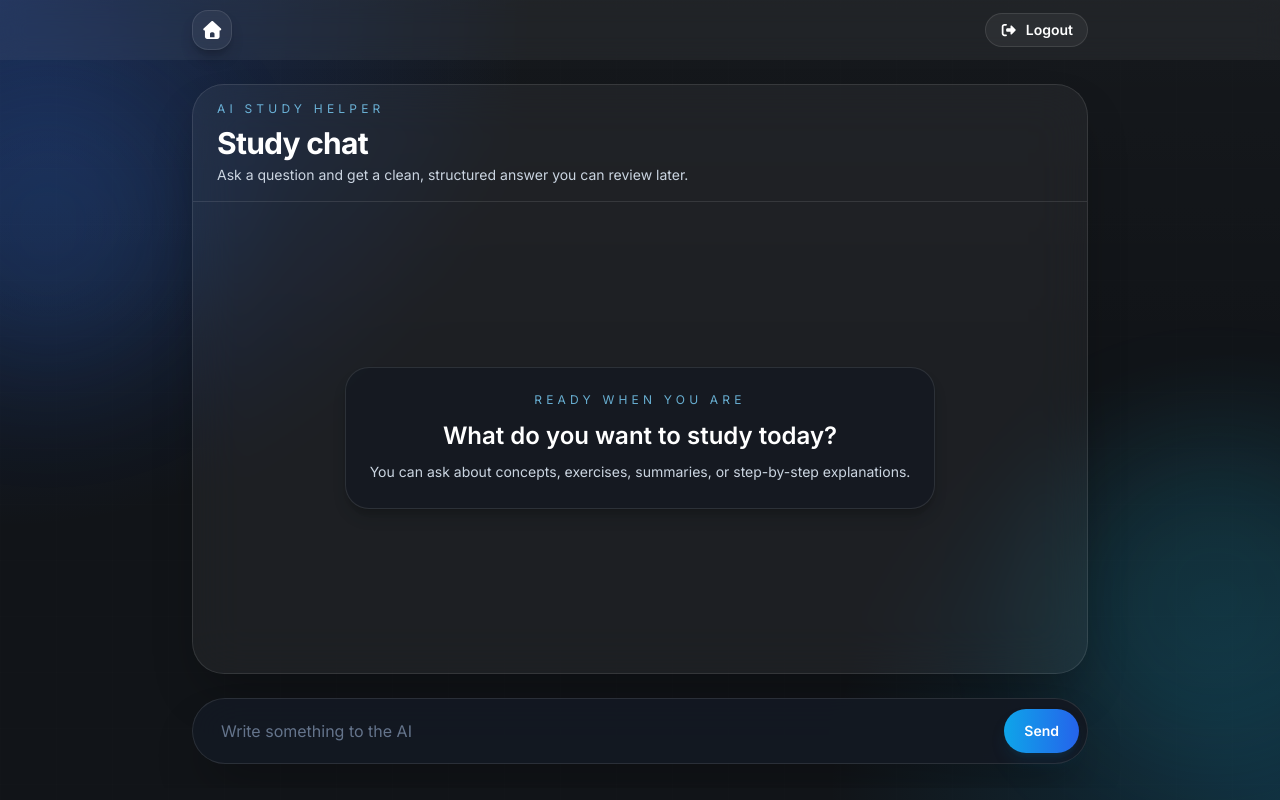
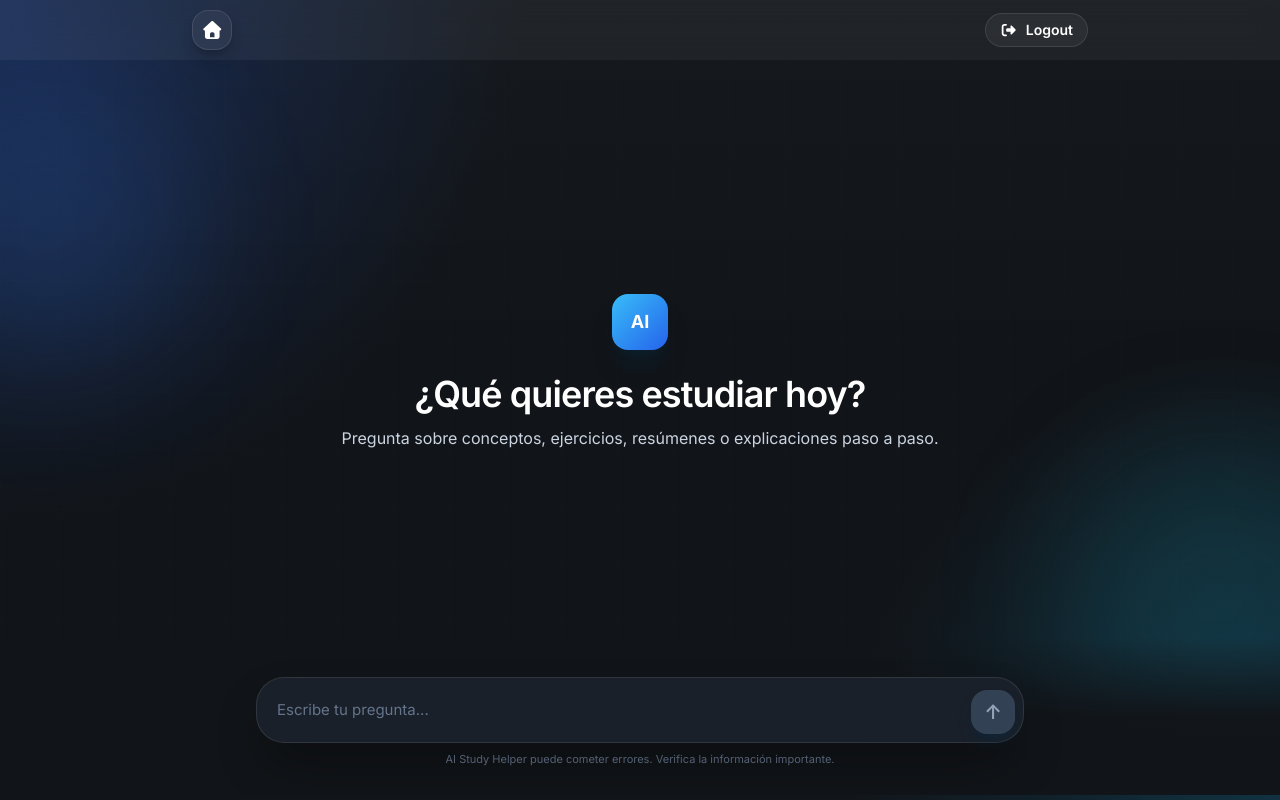
Before and after one commit to Yedal2607/AI_Study_Helper, a React (Vite) app in the folder frontend/: page /chat in a window 1280 px wide. Built offline with nearby package versions, Linux system fonts and the light colour scheme; sample sign-in values are in the browser's storage.

Commit message:
restyle(chatbox): change chatbox design

```diff
--- a/frontend/src/features/ai-chat/components/ChatBox.jsx
+++ b/frontend/src/features/ai-chat/components/ChatBox.jsx
@@ -1,109 +1,149 @@
-import { useState } from "react";
 import ReactMarkdown from "react-markdown";
-import {useSendAIMessage} from "../hooks/useSendAIMessage"
+import { useSendAIMessage } from "../hooks/useSendAIMessage";
 
 function ChatBox() {
-  const {text, setText, answer, loading, hasConversation, askAI} = useSendAIMessage();
+  const { text, setText, question, answer, loading, hasConversation, askAI } = useSendAIMessage();
 
   return (
-    <main className="relative h-[calc(100vh-72px)] overflow-hidden bg-transparent text-white">
-
-      <section className="relative mx-auto flex h-full w-full max-w-6xl flex-col gap-6 px-4 py-6 sm:px-6 lg:px-8">
-        <div className="mx-auto flex w-full max-w-4xl flex-1 min-h-0 flex-col overflow-hidden rounded-[2rem] border border-white/10 bg-white/5 shadow-2xl shadow-black/30 backdrop-blur-xl">
-          <div className="border-b border-white/10 px-5 py-4 sm:px-6">
-            <p className="text-xs uppercase tracking-[0.35em] text-sky-300/80">AI Study Helper</p>
-            <h1 className="mt-2 text-2xl font-bold tracking-tight sm:text-3xl">Study chat</h1>
-            <p className="mt-1 text-sm text-slate-300">
-              Ask a question and get a clean, structured answer you can review later.
-            </p>
-          </div>
-
+    <main className="relative h-[calc(100vh-65px)] overflow-hidden text-white">
+      <section className="mx-auto flex h-full w-full max-w-5xl flex-col px-4 sm:px-6 lg:px-8">
         <div
           aria-live="polite"
-            className={`flex-1 min-h-0 overflow-y-auto px-5 py-6 sm:px-6 ${
+          className={`flex-1 min-h-0 overflow-y-auto py-8 pb-36 sm:py-12 sm:pb-40 ${
             hasConversation ? "" : "flex items-center justify-center"
           }`}
         >
-            {answer ? (
-              <div className="mx-auto w-full max-w-3xl rounded-[1.5rem] border-[0]  p-5 text-sm whitespace-pre-wrap  sm:p-6">
+          {hasConversation ? (
+            <div className="mx-auto flex w-full max-w-3xl flex-col gap-8">
+              {question && (
+                <div className="flex justify-end">
+                  <p className="max-w-[85%] rounded-3xl rounded-br-md bg-sky-600 px-5 py-3.5 text-sm leading-6 text-white shadow-lg shadow-sky-950/20 sm:text-base">
+                    {question}
+                  </p>
+                </div>
+              )}
+
+              <div className="flex gap-3 sm:gap-4">
+                <div className="flex h-9 w-9 shrink-0 items-center justify-center rounded-xl bg-gradient-to-br from-sky-400 to-blue-600 text-sm font-bold shadow-lg shadow-sky-950/40">
+                  AI
+                </div>
+                <div className="min-w-0 flex-1 pt-1">
+                  {loading ? (
+                    <div className="flex h-8 items-center gap-1.5">
+                      <span className="h-2 w-2 animate-bounce rounded-full bg-sky-300 [animation-delay:-0.3s]" />
+                      <span className="h-2 w-2 animate-bounce rounded-full bg-sky-300 [animation-delay:-0.15s]" />
+                      <span className="h-2 w-2 animate-bounce rounded-full bg-sky-300" />
+                    </div>
+                  ) : (
                     <ReactMarkdown
                       components={{
                         h1: ({ children }) => (
-                      <h1 className="mb-4 text-3xl font-bold tracking-tight sm:text-4xl">
+                          <h1 className="mb-5 mt-1 border-b border-white/10 pb-3 text-3xl font-bold tracking-tight text-white sm:text-4xl">
                             {children}
                           </h1>
                         ),
                         h2: ({ children }) => (
-                      <h2 className="mb-3 text-2xl font-semibold tracking-tight">
+                          <h2 className="mb-3 mt-8 text-2xl font-semibold tracking-tight text-white first:mt-0">
                             {children}
                           </h2>
                         ),
                         h3: ({ children }) => (
-                      <h3 className="mb-2 text-xl font-semibold">{children}</h3>
+                          <h3 className="mb-2 mt-6 text-xl font-semibold text-slate-50">{children}</h3>
                         ),
                         h4: ({ children }) => (
-                      <h4 className="mb-2 text-lg font-medium">{children}</h4>
-                    ),
-                    h5: ({ children }) => (
-                      <h5 className="mb-1 text-base font-medium">{children}</h5>
-                    ),
-                    h6: ({ children }) => (
-                      <h6 className="mb-1 text-sm font-medium">{children}</h6>
+                          <h4 className="mb-2 mt-5 text-lg font-semibold text-slate-100">{children}</h4>
                         ),
                         p: ({ children }) => (
-                      <p className="mb-3 text-base leading-7 text-slate-100">{children}</p>
+                          <p className="mb-5 text-[15px] leading-7 text-slate-200 last:mb-0 sm:text-base">{children}</p>
+                        ),
+                        strong: ({ children }) => <strong className="font-semibold text-white">{children}</strong>,
+                        a: ({ children, href }) => (
+                          <a href={href} target="_blank" rel="noreferrer" className="font-medium text-sky-300 underline decoration-sky-400/50 underline-offset-4 transition hover:text-sky-200">
+                            {children}
+                          </a>
                         ),
                         ul: ({ children }) => (
-                      <ul className="list-disc space-y-1 pl-5 text-slate-100">{children}</ul>
+                          <ul className="mb-5 ml-1 list-disc space-y-2 pl-5 text-[15px] leading-7 text-slate-200 marker:text-sky-400 sm:text-base">
+                            {children}
+                          </ul>
                         ),
-                    li: ({ children }) => <li className="ml-1">{children}</li>,
                         ol: ({ children }) => (
-                      <ol className="list-decimal space-y-1 pl-5 text-slate-100">{children}</ol>
+                          <ol className="mb-5 ml-1 list-decimal space-y-2 pl-5 text-[15px] leading-7 text-slate-200 marker:font-semibold marker:text-sky-300 sm:text-base">
+                            {children}
+                          </ol>
                         ),
+                        li: ({ children }) => <li className="pl-1">{children}</li>,
+                        blockquote: ({ children }) => (
+                          <blockquote className="mb-5 border-l-2 border-sky-400/80 bg-sky-400/5 py-1 pl-4 pr-3 italic text-slate-300">
+                            {children}
+                          </blockquote>
+                        ),
+                        pre: ({ children }) => (
+                          <pre className="mb-5 overflow-x-auto rounded-xl border border-white/10 bg-[#0c1016] p-4 text-sm leading-6 text-slate-200 shadow-inner shadow-black/30">
+                            {children}
+                          </pre>
+                        ),
+                        code: ({ children, className }) => {
+                          const isBlock = Boolean(className);
+                          return (
+                            <code className={isBlock ? "font-mono text-[13px] text-slate-100" : "rounded-md bg-white/10 px-1.5 py-0.5 font-mono text-[0.85em] text-sky-200"}>
+                              {children}
+                            </code>
+                          );
+                        },
+                        hr: () => <hr className="my-7 border-white/10" />,
                       }}
                     >
                       {answer}
                     </ReactMarkdown>
+                  )}
                 </div>
-            ) : loading ? (
-              <p className="mx-auto max-w-2xl animate-pulse text-sm text-slate-300">
-                Thinking...
-              </p>
+              </div>
+            </div>
           ) : (
-              <div className="mx-auto max-w-2xl rounded-[1.5rem] border border-white/10 bg-[#141922]/80 p-6 text-center shadow-lg shadow-black/20">
-                <p className="text-xs uppercase tracking-[0.35em] text-sky-300/80">Ready when you are</p>
-                <h2 className="mt-3 text-2xl font-semibold">What do you want to study today?</h2>
-                <p className="mt-2 text-sm leading-6 text-slate-300">
-                  You can ask about concepts, exercises, summaries, or step-by-step explanations.
+            <div className="mx-auto max-w-2xl px-4 text-center">
+              <div className="mx-auto flex h-14 w-14 items-center justify-center rounded-2xl bg-gradient-to-br from-sky-400 to-blue-600 text-lg font-bold shadow-xl shadow-sky-950/30">
+                AI
+              </div>
+              <h1 className="mt-6 text-3xl font-semibold tracking-tight sm:text-4xl">{"\u00BFQu\u00E9 quieres estudiar hoy?"}</h1>
+              <p className="mt-3 text-sm leading-6 text-slate-300 sm:text-base">
+                Pregunta sobre conceptos, ejercicios, resúmenes o explicaciones paso a paso.
               </p>
             </div>
           )}
         </div>
-        </div>
 
+        <div className="absolute inset-x-0 bottom-0 bg-gradient-to-t from-[#111418] via-[#111418]/95 to-transparent px-4 pb-5 pt-10 sm:px-6 sm:pb-7">
           <form
             onSubmit={askAI}
-          className={`mx-auto flex w-full max-w-4xl shrink-0 items-center rounded-full border border-white/10 bg-[#141922]/95 p-2 shadow-2xl shadow-black/30 backdrop-blur-xl transition-all duration-300 ${
-            text ? "max-w-4xl" : "max-w-3xl"
-          }`}
+            className="mx-auto flex w-full max-w-3xl items-end gap-2 rounded-[1.75rem] border border-white/10 bg-[#1b212b]/95 p-2 pl-4 shadow-2xl shadow-black/40 backdrop-blur-xl transition focus-within:border-sky-400/50 focus-within:ring-4 focus-within:ring-sky-400/10 sm:pl-5"
           >
-          <input
+            <textarea
               value={text}
               onChange={(e) => setText(e.target.value)}
-            type="text"
+              onKeyDown={(e) => {
+                if (e.key === "Enter" && !e.shiftKey) {
+                  askAI(e);
+                }
+              }}
+              rows="1"
               disabled={loading}
-            placeholder="Write something to the AI"
-            className="flex-1 bg-transparent px-5 py-3 text-white outline-none placeholder:text-slate-500 disabled:cursor-not-allowed"
+              placeholder="Escribe tu pregunta..."
+              className="max-h-32 min-h-[48px] flex-1 resize-none bg-transparent py-3 text-[15px] leading-6 text-white outline-none placeholder:text-slate-500 disabled:cursor-not-allowed"
             />
             <button
               type="submit"
-            value="Send"
-            disabled={loading}
-            className="rounded-full bg-gradient-to-r from-sky-500 to-blue-600 px-5 py-3 text-sm font-semibold text-white shadow-lg shadow-sky-900/30 transition hover:-translate-y-0.5 hover:from-sky-400 hover:to-blue-500 disabled:cursor-not-allowed disabled:opacity-70"
+              disabled={loading || !text.trim()}
+              aria-label="Enviar mensaje"
+              className="flex h-11 w-11 shrink-0 items-center justify-center rounded-2xl bg-sky-500 text-xl font-semibold text-white shadow-lg shadow-sky-950/30 transition hover:bg-sky-400 disabled:cursor-not-allowed disabled:bg-slate-700 disabled:text-slate-400"
             >
-            Send
+              &#8593;
             </button>
           </form>
+          <p className="mt-2 text-center text-[11px] text-slate-500">
+            AI Study Helper puede cometer errores. Verifica la información importante.
+          </p>
+        </div>
       </section>
     </main>
   );
--- a/frontend/src/features/ai-chat/hooks/useSendAIMessage.jsx
+++ b/frontend/src/features/ai-chat/hooks/useSendAIMessage.jsx
@@ -1,19 +1,24 @@
 import { useState } from "react";
 import { useAuth } from "../../authentication/context/AuthContext";
+
 export const useSendAIMessage = () => {
   const [text, setText] = useState("");
+  const [question, setQuestion] = useState("");
   const [answer, setAnswer] = useState("");
   const [loading, setLoading] = useState(false);
-  const hasConversation = Boolean(answer) || loading;
+  const hasConversation = Boolean(question) || loading;
   const { token, logout } = useAuth();
+
   const askAI = async (e) => {
     e.preventDefault();
 
     const message = text.trim();
-    if (!message) {
+    if (!message || loading) {
       return;
     }
+
     setText("");
+    setQuestion(message);
     setAnswer("");
     setLoading(true);
 
@@ -22,20 +27,18 @@
         method: "POST",
         headers: {
           "Content-Type": "application/json",
-          Authorization: `Bearer ${token}`
+          Authorization: `Bearer ${token}`,
         },
         body: JSON.stringify({ message }),
       });
+
       if (response.status === 401) {
         logout();
         return;
       }
+
       const data = await response.json();
-      if (data?.response?.message != "") {
-        setAnswer(data?.response?.message)
-        return
-      }
-      setAnswer("Something went wrong")
+      setAnswer(data?.response?.message || "Something went wrong");
     } catch (error) {
       console.error("Request failed:", error);
       setAnswer("Something went wrong. The server is unreachable.");
@@ -43,5 +46,6 @@
       setLoading(false);
     }
   };
-  return { text, setText, answer, loading, hasConversation, askAI }
-}
+
+  return { text, setText, question, answer, loading, hasConversation, askAI };
+};
```
Lines whose indentation alone changed are shown as unchanged.
